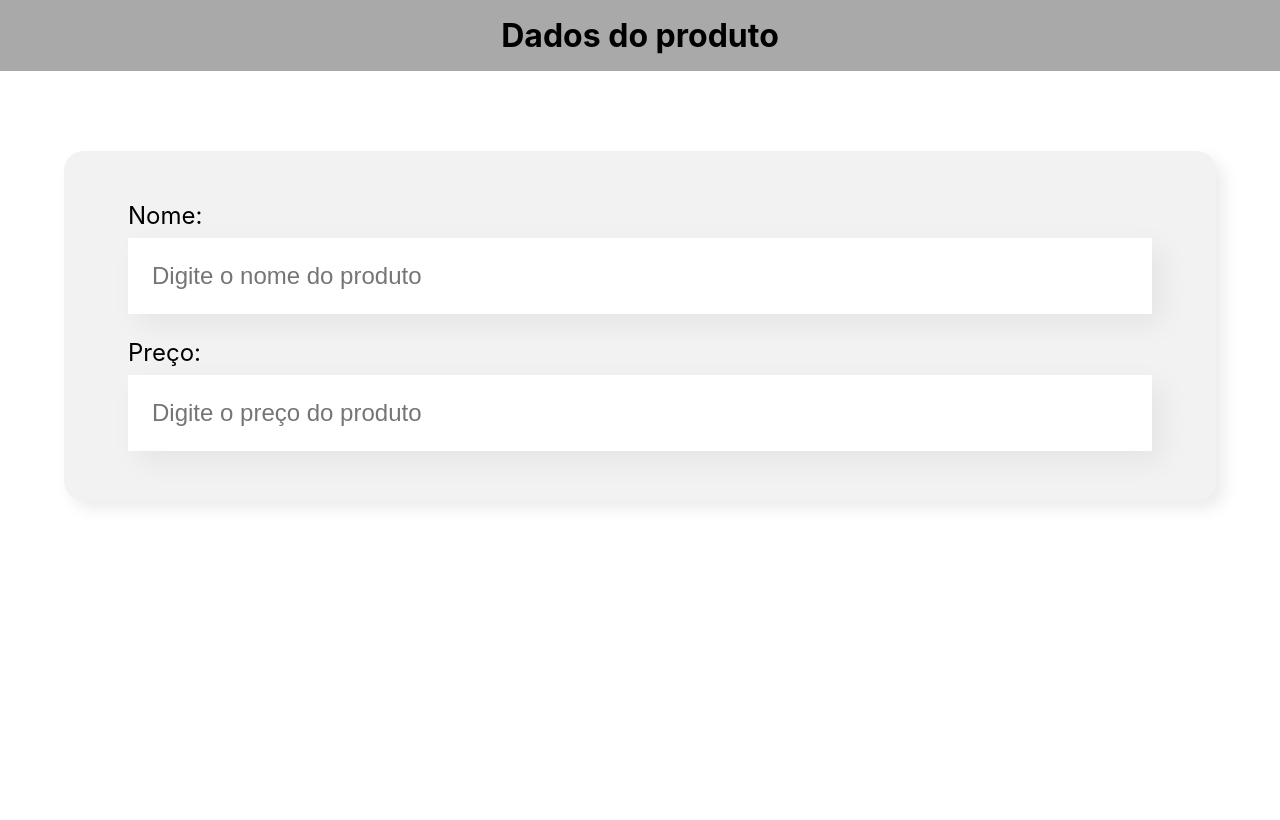
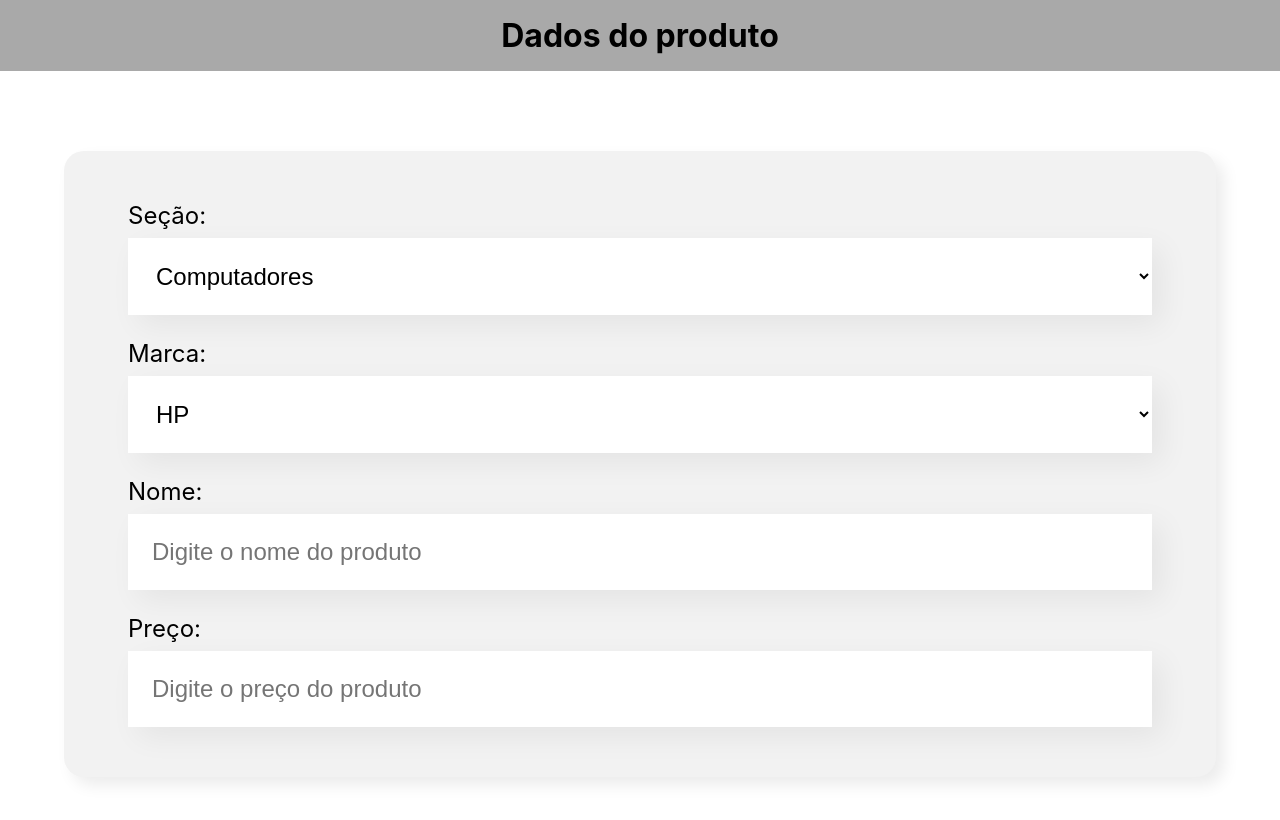
Before and after one commit to gabrielmribeiro9235/computer-store-react-app, a React (Vite) app: page / in a window 1280 px wide. Shown: the top 820 px of the page. Built offline with nearby package versions, Linux system fonts and the light colour scheme.

Commit message:
feat: cria o componente DropDown

```diff
--- /dev/null
+++ b/src/components/DropDown/DropDown.css
@@ -0,0 +1,19 @@
+.drop-down {
+    margin: 24px 0;
+}
+
+.drop-down label {
+    display: block;
+    margin-bottom: 8px;
+    font-size: 24px;
+}
+
+.drop-down select {
+    background-color: #fff;
+    box-shadow: 10px 10px 30px rgba(0, 0, 0, 0.06);
+    width: 100%;
+    border: none;
+    font-size: 24px;
+    padding: 24px;
+    box-sizing: border-box;
+}
--- /dev/null
+++ b/src/components/DropDown/DropDown.jsx
@@ -0,0 +1,14 @@
+import "./DropDown.css";
+
+const DropDown = (props) => {
+    return (
+        <div className="drop-down">
+            <label>{props.label}</label>
+            <select>
+                {props.items.map(item => <option key={item}>{item}</option>)}
+            </select>
+        </div>
+    );
+}
+
+export default DropDown;
--- a/src/components/Form/Form.jsx
+++ b/src/components/Form/Form.jsx
@@ -1,10 +1,29 @@
 import "./Form.css";
 import InputText from "../InputText/InputText";
+import DropDown from "../DropDown/DropDown";
 
 const Form = (props) => {
+    const sections = [
+        "Computadores",
+        "Acessórios",
+        "Impressoras",
+        "Games",
+        "Gadgets"
+    ];
+
+    const brands = [
+        "HP",
+        "Dell",
+        "Positivo",
+        "Asus",
+        "Xing Ling genérico",
+    ];
+
     return (
         <section className="formulario">
             <form>
+                <DropDown label="Seção:" items={sections} />
+                <DropDown label="Marca:" items={brands} />
                 <InputText label="Nome:" placeholder="Digite o nome do produto" />
                 <InputText label="Preço:" placeholder="Digite o preço do produto" />
             </form>
```
